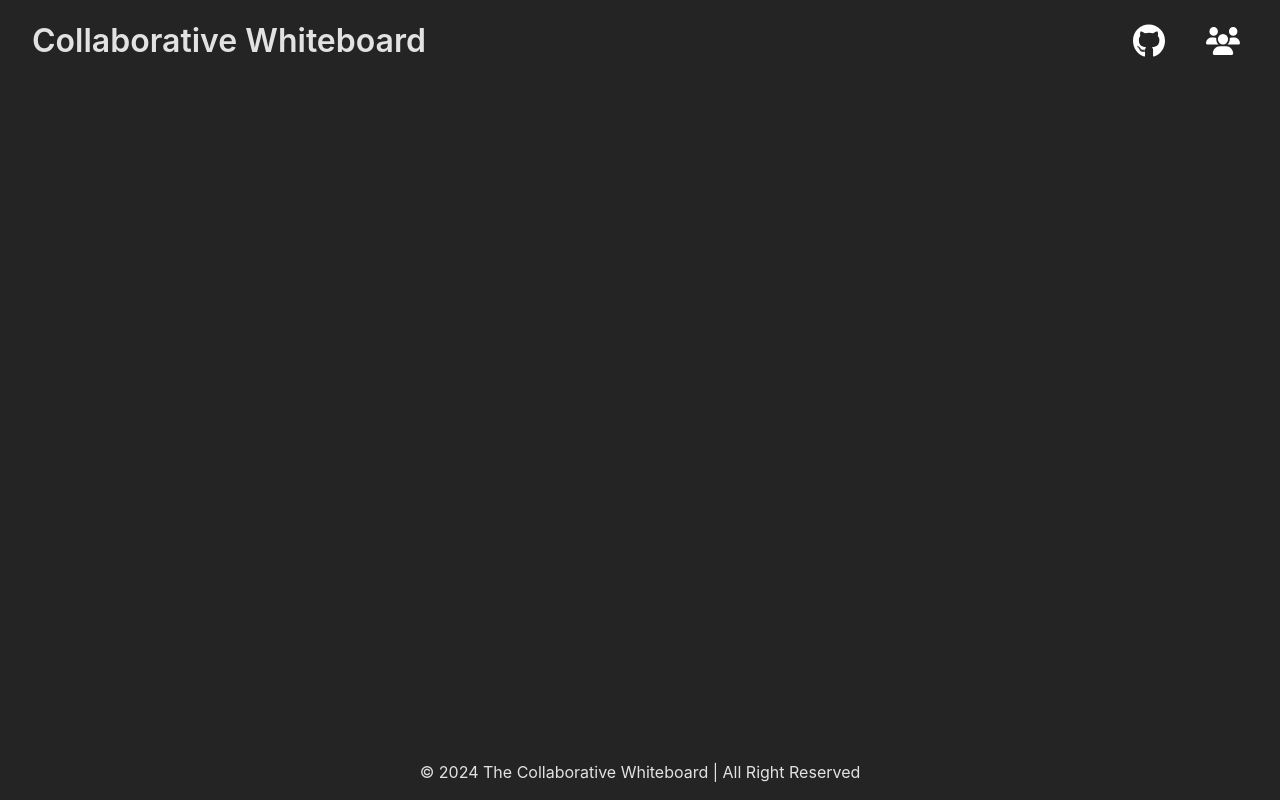
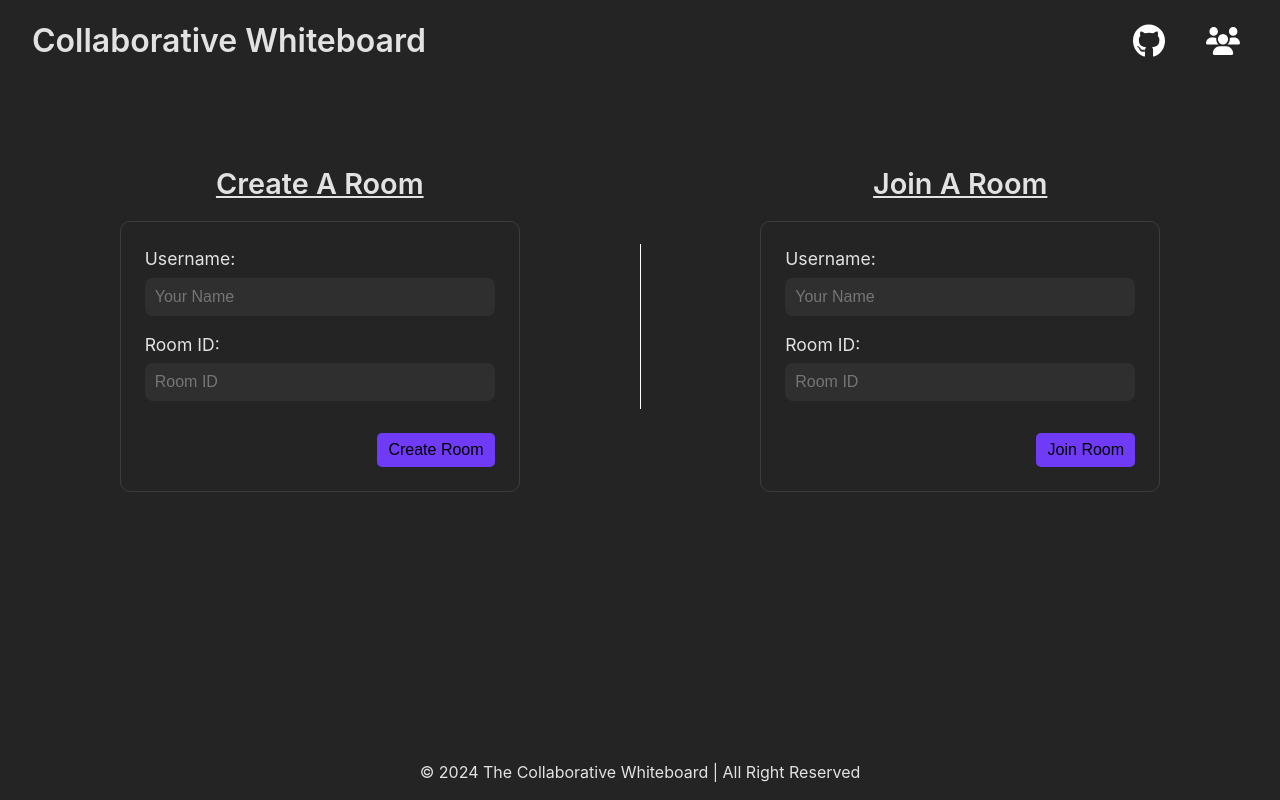
Before and after one commit to HammadAli132/Collaborative-Whiteboard, a React (Vite) app in the folder Frontend/: page / in a window 1280 px wide. Built offline with nearby package versions, Linux system fonts and the light colour scheme.

Commit message:
Room page forms are made

```diff
--- a/Frontend/src/components/forms/CreateForm.jsx
+++ b/Frontend/src/components/forms/CreateForm.jsx
@@ -2,8 +2,19 @@ import styles from "../../styles/form.module.css"
 
 export default function CreateForm() {
     return (
-        <div className={styles.form}>
-
+        <div className={styles.formDiv}>
+            <span className={styles.formTitle}>Create A Room</span>
+            <form action="#" className={styles.form}>
+                <label className={styles.label}>
+                    Username:
+                    <input type="text" name="username" id="username" placeholder="Your Name" className={styles.input} />
+                </label>
+                <label className={styles.label}>
+                    Room ID:
+                    <input type="text" name="roomId" id="roomId" placeholder="Room ID" className={styles.input} />
+                </label>
+                <button type="submit" className={styles.btn}>Create Room</button>
+            </form>
         </div>
     )
 }
--- a/Frontend/src/components/forms/JoinForm.jsx
+++ b/Frontend/src/components/forms/JoinForm.jsx
@@ -1,5 +1,20 @@
+import styles from "../../styles/form.module.css"
+
 export default function JoinForm() {
     return (
-        <div>JoinForm</div>
+        <div className={styles.formDiv}>
+            <span className={styles.formTitle}>Join A Room</span>
+            <form action="#" className={styles.form}>
+                <label className={styles.label}>
+                    Username:
+                    <input type="text" name="username" id="username" placeholder="Your Name" className={styles.input} />
+                </label>
+                <label className={styles.label}>
+                    Room ID:
+                    <input type="text" name="roomId" id="roomId" placeholder="Room ID" className={styles.input} />
+                </label>
+                <button type="submit" className={styles.btn}>Join Room</button>
+            </form>
+        </div>
     )
 }
--- a/Frontend/src/index.css
+++ b/Frontend/src/index.css
@@ -47,6 +47,12 @@ header {
   justify-content: center;
 }
 
+main {
+  display: flex;
+  justify-content: center;
+  position: relative;
+}
+
 footer {
   padding: 1rem 0;
   display: flex;
--- a/Frontend/src/pages/Room.jsx
+++ b/Frontend/src/pages/Room.jsx
@@ -1,7 +1,13 @@
+import CreateForm from "../components/forms/CreateForm";
+import JoinForm from "../components/forms/JoinForm";
+import styles from "../styles/form.module.css"
+
 export default function Room() {
     return (
-        <div>
-
+        <div id={styles.room}>
+            <CreateForm />
+            <div className={styles.separator}></div>
+            <JoinForm />
         </div>
     )
 }
--- a/Frontend/src/styles/form.module.css
+++ b/Frontend/src/styles/form.module.css
@@ -1,3 +1,73 @@
+#room {
+    display: flex;
+    align-items: center;
+    justify-content: space-evenly;
+    max-width: 1440px;
+    width: 100%;
+    margin-top: 5rem;
+}
+
+.formDiv {
+    display: flex;
+    flex-direction: column;
+    gap: 1rem;
+    align-items: center;
+}
+
+.separator {
+    height: 50%;
+    width: 1px;
+    background-color: white;
+}
+
+.formTitle {
+    font-size: 1.8rem;
+    font-weight: 600;
+    text-decoration: underline;
+}
+
 .form {
-    border: 1px solid black;
+    display: flex;
+    flex-direction: column;
+    align-items: start;
+    gap: 1rem;
+    border: 1px solid #3c3c3c;
+    border-radius: 10px;
+    padding: 1.5rem;
 }
+
+.label {
+    display: flex;
+    flex-direction: column;
+    font-size: 1.1rem;
+}
+
+.input {
+    margin-top: 5px;
+    padding: 10px;
+    font-size: 16px;
+    border: none;
+    background-color: #2f2f2f;
+    border-radius: 8px;
+    width: 350px;
+}
+
+.input:focus {
+    outline: 1px solid #703bf7;
+}
+
+.btn {
+    margin-top: 1rem;
+    background-color: #703bf7;
+    border: none;
+    padding: 0.5rem 0.7rem;
+    border-radius: 5px;
+    font-size: 16px;
+    cursor: pointer;
+    align-self: flex-end;
+    transition: all .3s;
+}
+
+.btn:hover {
+    background-color: #7b4cf0;
+}
```
